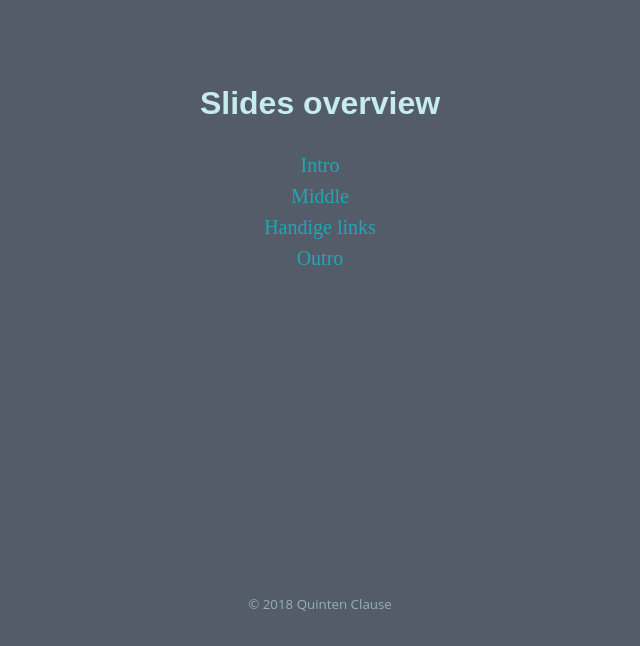
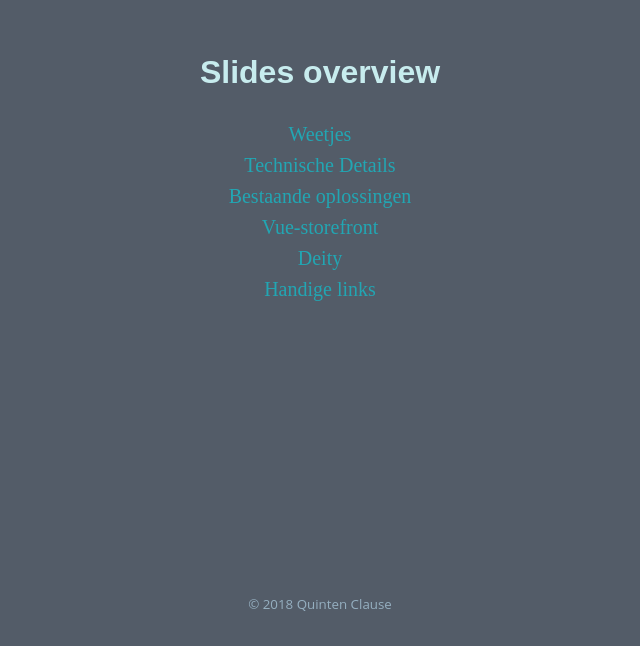
Before and after one commit to 0xh/magento-pwa-info, a React app: page /slides in a window 1280 px wide. Shown: the part 154-800 px from the top of the page, without its empty margins (320-960 px from the left). Built offline with nearby package versions, Linux system fonts and the light colour scheme; the HTML template or start-up script is replaced by a standard one.

Commit message:
Add some slides

```diff
--- a/src/api.js
+++ b/src/api.js
@@ -1,9 +1,11 @@
 const SlidesAPI = {
     slides: [
-        { url: 'intro', name: "Intro", description: "" },
-        { url: 'middle', name: "Middle", description: "" },
-        { url: 'links', name: "Handige links", description: "" },
-        { url: 'outro', name: "Outro", description: "" }
+        { url: 'weetjes', name: "Weetjes", description: "" },
+        { url: 'details', name: "Technische Details", description: "" },
+        { url: 'oplossingen', name: "Bestaande oplossingen", description: "" },
+        { url: 'vue-storefront', name: "Vue-storefront", description: "" },
+        { url: 'deity', name: "Deity", description: "" },
+        { url: 'links', name: "Handige links", description: "" }
     ],
     all: function() { return this.slides},
     get: function(url) {
--- a/src/css/main.less
+++ b/src/css/main.less
@@ -11,6 +11,7 @@
 h1 {
     color: @color-theme-subtitle;
     font-family: 'Nunito', sans-serif;
+    text-align: center;
 }
 
 h2, h3, h4, h5, h6 {
@@ -55,17 +56,12 @@
 main {
     -webkit-flex: 1 0 auto;
     flex: 1 0 auto;
-    text-align: center;
     display: -webkit-flex;
     display: flex;
     -webkit-flex-flow: column;
     flex-flow: column;
     -webkit-justify-content: space-around;
     justify-content: space-around;
-
-    ul {
-        text-align: left;
-    }
 }
 
 // wrappers
```
Also changed, not shown: pub/md/deity.md (added, +10 -0 lines), pub/md/details.md (added, +7 -0 lines), pub/md/intro.md (deleted, +0 -3 lines), pub/md/links.md (+1 -1 lines), pub/md/middle.md (deleted, +0 -3 lines), pub/md/oplossingen.md (added, +1 -0 lines), pub/md/outro.md (deleted, +0 -3 lines), pub/md/vue-storefront.md (added, +10 -0 lines), pub/md/weetjes.md (added, +11 -0 lines), 3 other files (tests, documents, lock files or other folders).
